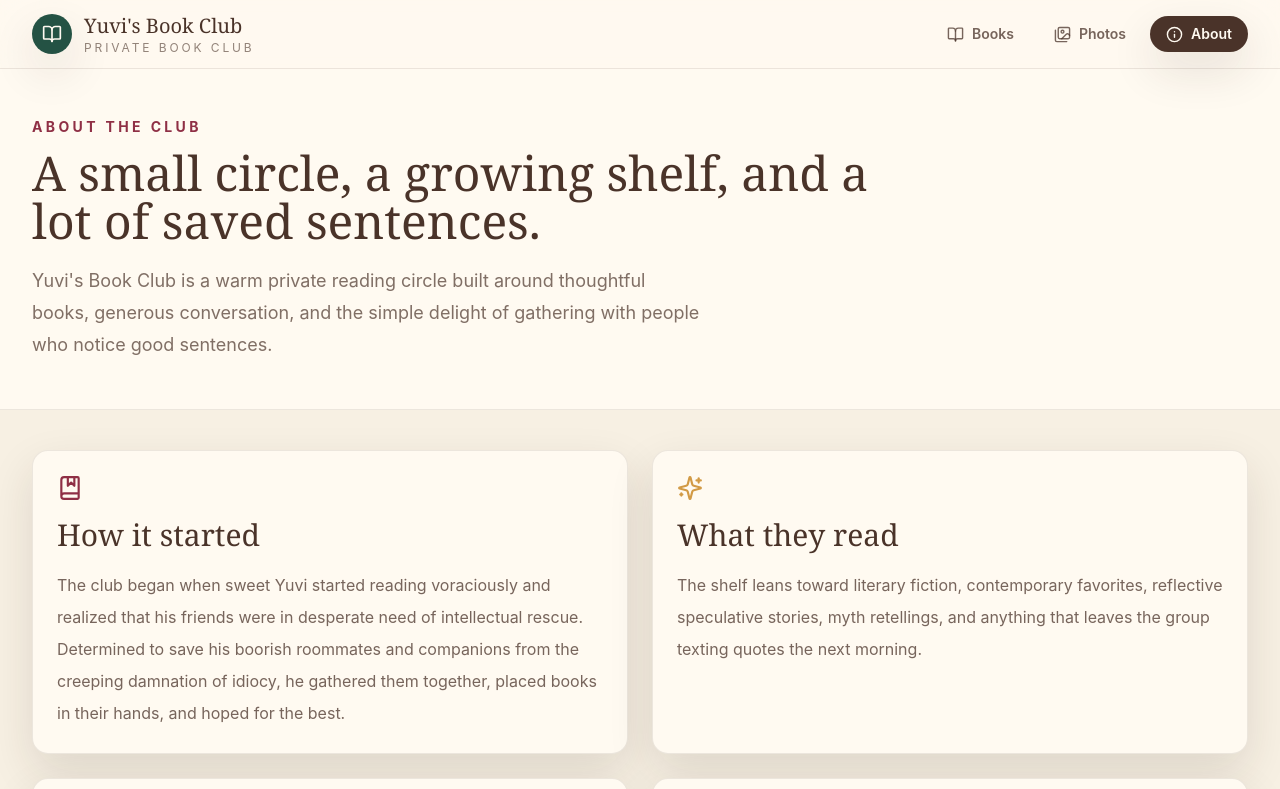
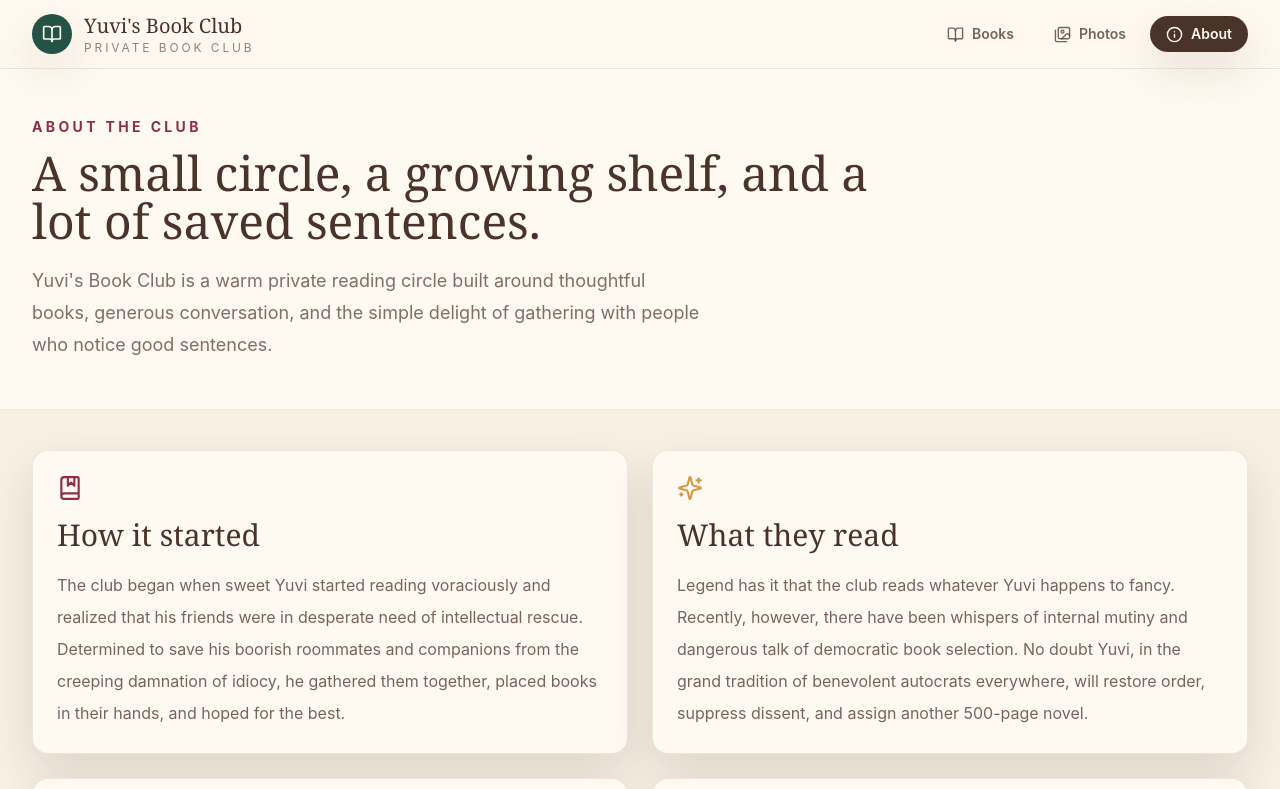
Before and after one commit to Shlok-Joseph-Paul/Yuvis-book-club, a React (Vite) app: page /about in a window 1280 px wide. Shown: the top 789 px of the page. Built offline with nearby package versions, Linux system fonts and the light colour scheme.

Commit message:
Update about reading taste copy

```diff
--- a/src/data/siteConfig.ts
+++ b/src/data/siteConfig.ts
@@ -12,7 +12,7 @@ export const siteConfig: SiteConfig = {
     howStarted:
       'The club began when sweet Yuvi started reading voraciously and realized that his friends were in desperate need of intellectual rescue. Determined to save his boorish roommates and companions from the creeping damnation of idiocy, he gathered them together, placed books in their hands, and hoped for the best.',
     readingTaste:
-      'The shelf leans toward literary fiction, contemporary favorites, reflective speculative stories, myth retellings, and anything that leaves the group texting quotes the next morning.',
+      'Legend has it that the club reads whatever Yuvi happens to fancy. Recently, however, there have been whispers of internal mutiny and dangerous talk of democratic book selection. No doubt Yuvi, in the grand tradition of benevolent autocrats everywhere, will restore order, suppress dissent, and assign another 500-page novel.',
     meetingRhythm:
       'The club meets once a month, usually around a kitchen table or living-room coffee table, with enough time for book talk, life updates, and at least one dramatic disagreement about a character choice.',
     traditions: [
```
